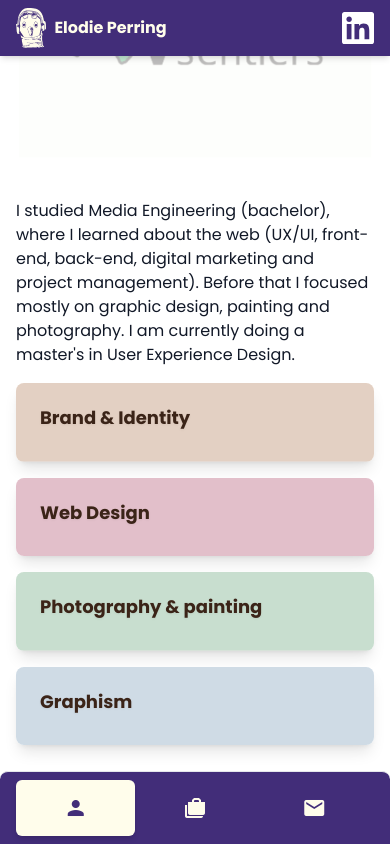
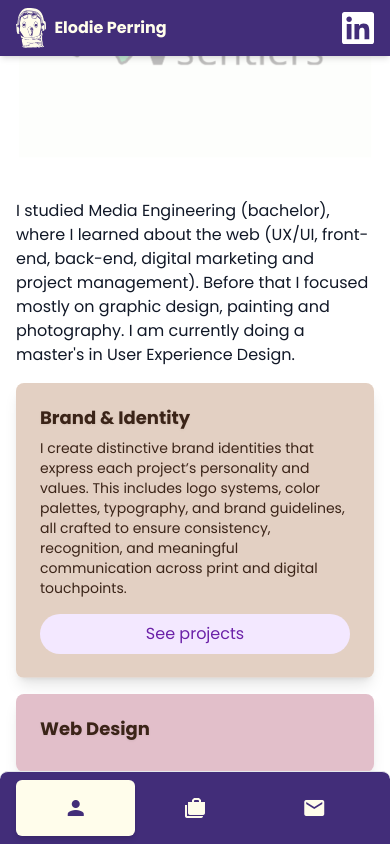
Before and after one commit to elodiePe/elodie_portfolio, a Vue app: page / in a window 390 px wide. Both pictures are taken after a click on the button 195 px from the left and 1335 px from the top of the page. Shown: the part 913-1757 px from the top of the page. Built offline with nearby package versions, Linux system fonts and the light colour scheme.

Commit message:
feat: add mobile capability toggle and enhance project button visibility

```diff
--- a/src/views/HomeView.vue
+++ b/src/views/HomeView.vue
@@ -1,4 +1,5 @@
 <script setup>
+import { ref } from "vue";
 import projects from "../data/projects-resolved.js";
 import Button from "../components/Button.vue";
 
@@ -42,6 +43,17 @@ const scrollToCollaboration = () => {
     el.scrollIntoView({ behavior: "smooth", block: "start" });
   }
 };
+const openCapIndex = ref(null);
+
+function toggleCap(i) {
+  if (typeof window !== "undefined" && window.innerWidth < 768) {
+    openCapIndex.value = openCapIndex.value === i ? null : i;
+  }
+}
+
+function isCapOpen(i) {
+  return openCapIndex.value === i;
+}
 </script>
 
 <template>
@@ -147,6 +159,9 @@ const scrollToCollaboration = () => {
           role="button"
           tabindex="0"
           :key="i"
+          @click="toggleCap(i)"
+          @keydown.enter.prevent="toggleCap(i)"
+          @keydown.space.prevent="toggleCap(i)"
           class="group relative overflow-hidden rounded-lg cursor-pointer transform transition-all duration-300 hover:scale-105 shadow-lg"
         >
           <!-- SVG background that cycles colours every 5s (three colours => 15s cycle) -->
@@ -189,16 +204,27 @@ const scrollToCollaboration = () => {
 
             <!-- description revealed on hover -->
             <p
-              class="mt-2 text-sm md:text-base max-h-0 opacity-0 group-hover:opacity-100 group-hover:max-h-96 transition-all duration-300 ease-in-out overflow-hidden"
+              class="mt-2 text-sm md:text-base overflow-hidden transition-all duration-300 ease-in-out
+                 md:max-h-0 md:opacity-0 md:group-hover:opacity-100 md:group-hover:max-h-96"
+              :class="isCapOpen(i) ? 'max-h-96 opacity-100' : 'max-h-0 opacity-0'"
               v-html="cap.desc"
             ></p>
 
+            <!-- Mobile button: only exists when box is open -->
             <Button
-              class="mt-4 w-full md:w-auto mx-auto text-center hidden group-hover:inline-block transition-opacity duration-300 ease-in-out"
+              v-if="isCapOpen(i)"
+              class="mt-4 w-full text-center md:hidden"
               color="lavender"
-              @click="
-                $router.push({ path: '/projects', query: { tags: cap.tag } })
-              "
+              @click.stop="$router.push({ path: '/projects', query: { tags: cap.tag } })"
+            >
+              See projects
+            </Button>
+
+            <!-- Desktop button: hover behavior -->
+            <Button
+              class="mt-4 w-full md:w-auto mx-auto text-center hidden md:group-hover:inline-block transition-opacity duration-300 ease-in-out"
+              color="lavender"
+              @click.stop="$router.push({ path: '/projects', query: { tags: cap.tag } })"
             >
               See projects
             </Button>
--- a/src/views/ProjectView.vue
+++ b/src/views/ProjectView.vue
@@ -21,11 +21,13 @@
         <li aria-current="page" class="text-gray-900">
           {{ project ? project.title : "..." }}
         </li>
+
       </ol>
     </nav>
     <div v-if="project">
       <div class="flex items-center justify-between mb-4">
         <h1 class="font-bold text-2xl">{{ project.title }}</h1>
+
         <div class="hidden sm:flex sm:flex-row sm:space-x-2 items-center" v-if="projectButtons.length">
           <Button
             v-for="(btn, i) in projectButtons"
```
